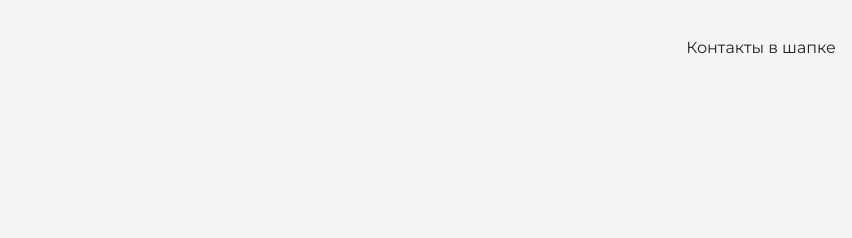
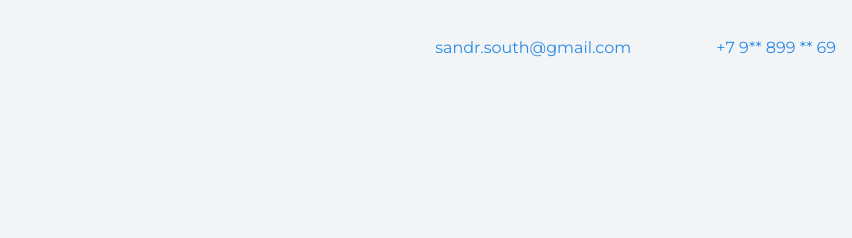
Before and after one commit to south69/portfolio, a plain HTML site: page index.html in a window 1280 px wide. Shown: the top 238 px of the page, without its empty margins (428-1280 px from the left). Drawn offline with nearby package versions, Linux system fonts and the light colour scheme.

Commit message:
contakts-in-header
phone and mail
class

```diff
--- a/index.html
+++ b/index.html
@@ -10,7 +10,8 @@
   <body>
     <header class="page-header">
     	<div class="container">
-      Контакты в шапке
+    		<a href="mailto:sandr.south@gmail.com" class="header-email">sandr.south@gmail.com</a>
+    		<a href="tel:+79**899**69" class="header-phone">+7 9** 899 ** 69</a>
       	</div>
     </header>
     <section class="hero-image">
```
